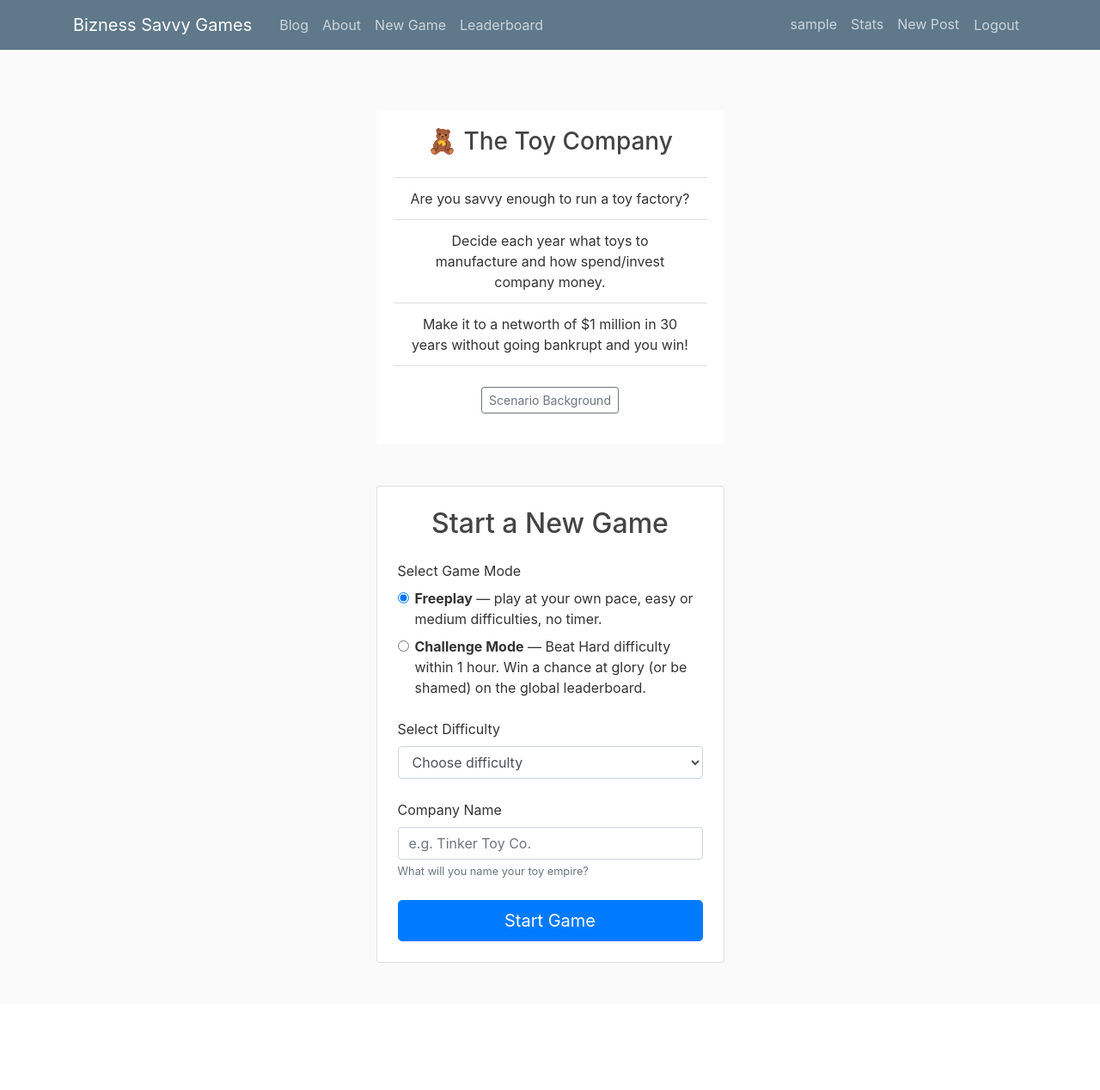
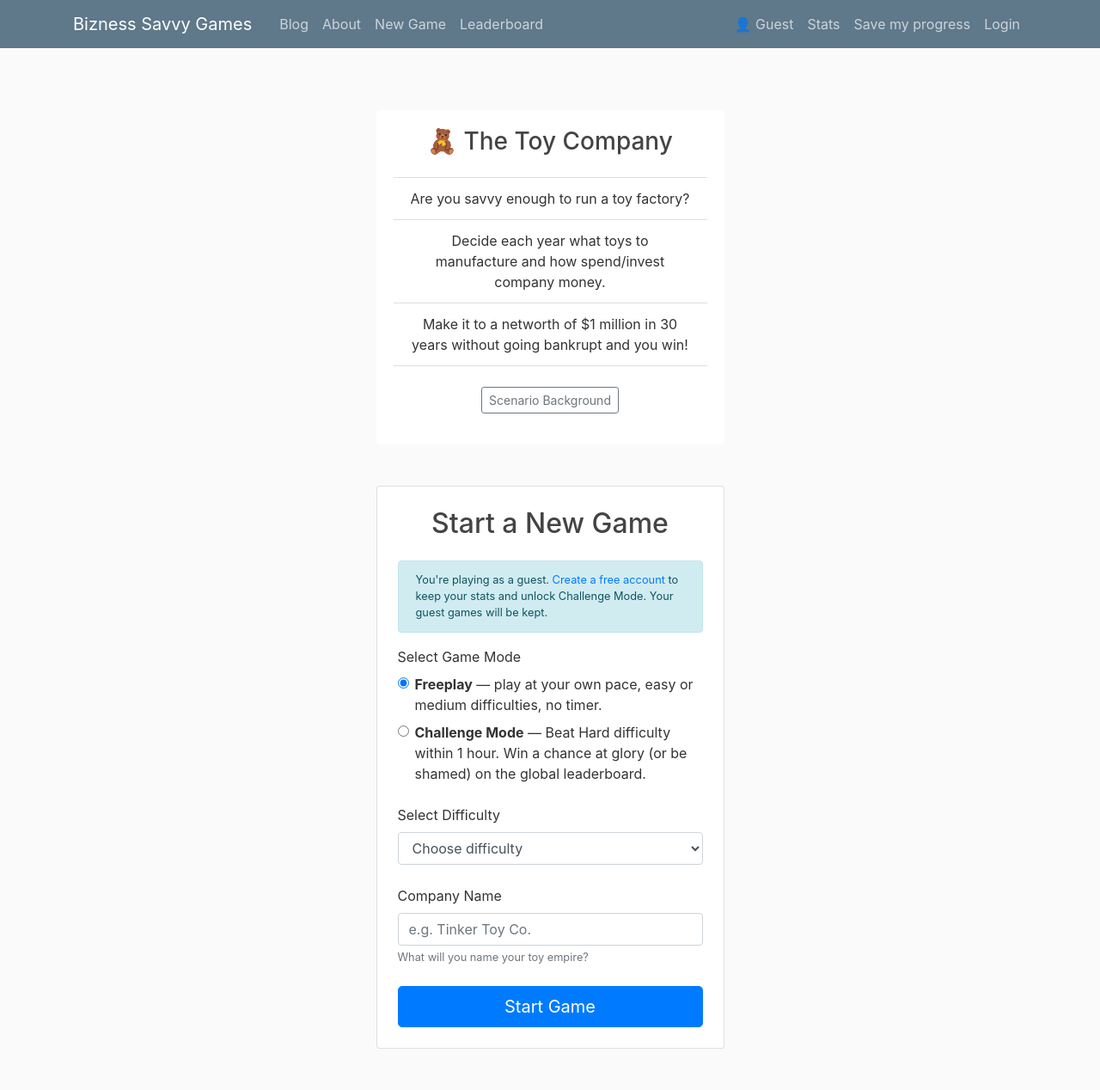
Before and after one commit to JasonKeyser/The-Toy-Company, a Django app: page /game/game_begin in a window 1280 px wide. Shown: the whole page at 86% size. Before the commit the page ends 1120 px from the top, so only its background shows below. Run offline with Django 5.2, Linux system fonts and the light colour scheme; a user stored in the database is signed in; tables that the repository leaves empty hold one stand-in row (values such as "Sample post"); some libraries are stand-ins or nearby versions.

Commit message:
removed need to login in order to play

```diff
--- a/game/templates/game/base.html
+++ b/game/templates/game/base.html
@@ -50,7 +50,12 @@
                     </div>
                     <!-- Navbar Right Side -->
                     <div class="navbar-nav">
-                        {% if user.is_authenticated %}
+                        {% if user.is_authenticated and user.profile.is_guest %}
+                            <span class="nav-item nav-link">👤 Guest</span>
+                            <a class="nav-item nav-link" href="{% url 'game-history' %}">Stats</a>
+                            <a class="nav-item nav-link" href="{% url 'register' %}">Save my progress</a>
+                            <a class="nav-item nav-link" href="{% url 'login' %}">Login</a>
+                        {% elif user.is_authenticated %}
                             <a class="nav-item nav-link" href="{% url 'profile' %}">{{ user.username }}</a>
                             <a class="nav-item nav-link" href="{% url 'game-history' %}">Stats</a>
                             <a class="nav-item nav-link" href="{% url 'post-create' %}">New Post</a>
--- a/game/templates/game/game_begin.html
+++ b/game/templates/game/game_begin.html
@@ -62,8 +62,16 @@
       <div class="card shadow p-4">
         <h2 class="card-title text-center mb-4">Start a New Game</h2>
 
-        <form method="post" action="{% url 'game-begin' %}">
+        {% if is_guest %}
+          <div class="alert alert-info small">
+            You're playing as a guest. <a href="{% url 'register' %}?next={% url 'game-begin' %}">Create a free account</a>
+            to keep your stats and unlock Challenge Mode. Your guest games will be kept.
+          </div>
+        {% endif %}
+        <form method="post" action="{% url 'game-begin' %}" id="start-game-form">
           {% csrf_token %}
+
+          <input type="hidden" name="play_as_guest" id="play_as_guest" value="0">
 
           <!-- Game Mode Selection -->
           <div class="form-group mb-4">
@@ -136,6 +144,57 @@
         })();
       </script>
 
+      {% if not user.is_authenticated %}
+      <!-- Account prompt for visitors who aren't logged in -->
+      <div class="modal fade" id="accountModal" tabindex="-1" role="dialog" aria-labelledby="accountModalTitle" aria-hidden="true">
+        <div class="modal-dialog modal-dialog-centered" role="document">
+          <div class="modal-content">
+            <div class="modal-header">
+              <h5 class="modal-title" id="accountModalTitle"></h5>
+              <button type="button" class="close" data-dismiss="modal" aria-label="Close">
+                <span aria-hidden="true">&times;</span>
+              </button>
+            </div>
+            <div class="modal-body" id="accountModalBody"></div>
+            <div class="modal-footer d-block">
+              <a class="btn btn-primary btn-block" href="{% url 'register' %}?next={% url 'game-begin' %}">Create a free account</a>
+              <a class="btn btn-outline-secondary btn-block ml-0" href="{% url 'login' %}?next={% url 'game-begin' %}">I already have an account</a>
+              <button type="button" class="btn btn-link btn-block ml-0" id="playAsGuestBtn">Play without an account</button>
+            </div>
+          </div>
+        </div>
+      </div>
+      <script>
+        document.addEventListener('DOMContentLoaded', function () {
+          const form = document.getElementById('start-game-form');
+          const guestField = document.getElementById('play_as_guest');
+          const guestBtn = document.getElementById('playAsGuestBtn');
+          const title = document.getElementById('accountModalTitle');
+          const body = document.getElementById('accountModalBody');
+          form.addEventListener('submit', function (e) {
+            if (guestField.value === '1') return;          // already chose "play without an account"
+            e.preventDefault();
+            const isChallenge = document.getElementById('mode-challenge').checked;
+            if (isChallenge) {
+              title.textContent = 'Challenge Mode needs an account';
+              body.textContent = 'Challenge runs go on the global leaderboard, so you need a free account to play. It only takes a few seconds.';
+              guestBtn.hidden = true;
+            } else {
+              title.textContent = 'Want to keep your stats?';
+              body.textContent = 'Create a free account to save your games, wins and stats. Or jump straight in without one.';
+              guestBtn.hidden = false;
+            }
+            $('#accountModal').modal('show');
+          });
+          guestBtn.addEventListener('click', function () {
+            guestField.value = '1';
+            form.submit();
+          });
+        });
+      </script>
+      {% endif %}
+
+
     </div>
   </div>
 </div>
--- a/game/views.py
+++ b/game/views.py
@@ -13,6 +13,9 @@ from django.views.generic import (
     UpdateView,
     DeleteView)
 from django.contrib.auth.decorators import login_required
+from django.contrib import messages
+from django.urls import reverse
+from users.guest import is_guest_user, create_guest_user
 
 class PostListView(ListView):
     model = Post
@@ -127,12 +130,29 @@ def _start_new_playthrough(user, difficulty_obj, company_name, mode, challenge_r
     Game.objects.create(player=player, toy_basket=toy_basket)
     return player
 
-@login_required
+
 def game_begin(request):
     user = request.user
+    is_guest = is_guest_user(user)
+    signup_url = f"{reverse('register')}?next={reverse('game-begin')}"
+
     if request.method == "POST":
         mode = request.POST.get("mode", "freeplay")
         company_name = request.POST.get("factory_name")
+
+        # Challenge Mode is on the global leaderboard, so it needs a real account
+        if mode == "challenge" and (not user.is_authenticated or is_guest):
+            if is_guest:
+                messages.info(request, "Create a free account to play Challenge Mode. Your guest games will be kept.")
+            else:
+                messages.info(request, "Create a free account (or log in) to play Challenge Mode.")
+            return redirect(signup_url)
+
+        # Freeplay without an account: the page's pop-up sends play_as_guest=1
+        if not user.is_authenticated:
+            if request.POST.get("play_as_guest") != "1":
+                return redirect(signup_url)
+            user = create_guest_user(request)
 
         if mode == "challenge":
             difficulty_obj = Difficulty.objects.get(name="hard")
@@ -150,7 +170,7 @@ def game_begin(request):
 
         return redirect("game-production")
 
-    return render(request, "game/game_begin.html")
+    return render(request, "game/game_begin.html", {'is_guest': is_guest})
 
 
 @login_required
@@ -279,7 +299,7 @@ def game(request):
         {'element': '#toy-table', 'popover': {'title': 'Production Planning',
                                               'description': 'Decide how many toys of each type you will produce this turn. You will be limited by your factory space and your cash.'}},
         {'element': '#demand-distros', 'popover': {'title': 'Demand Distributions',
-                                                   'description': 'After you hit submit, dice will roll to determine how many of each toy is sold according to their demand distributions.'}},
+                                                   'description': "After you submit, dice will roll to determine how many of each toy is sold according to their demand distributions. Styles in children's toys move quickly, as a result - no inventory is kept for unsold toys."}},
         {'element': '#investment-header', 'popover': {'title': 'Investments',
                                                       'description': 'You can also invest money back into your business: expand factory space, purchase equipment, advertise, or research & development.'}},
     ]
@@ -392,7 +412,6 @@ def game(request):
 
                 total_proposed_spend = cogs + opex + capex
                 if total_proposed_spend > (player.cash + borrowed_amount):
-                    print('right here')
                     toyformset._non_form_errors = toyformset.error_class([
                         f"Insufficent Funds! Total planned expenditure is ${round(total_proposed_spend, 0)}, but you only have ${round(player.cash + borrowed_amount,0)}."
                     ])
@@ -603,7 +622,7 @@ def turn_summary(request):
     else:
         return render(request, "game/game_over.html", {"player": player, "run": player.challenge_run})
 
-
+@login_required
 def game_history(request):
     user = request.user
     players = Player.objects.filter(user=user).exclude(status="still_playing").order_by("-created_date")
@@ -638,7 +657,7 @@ def game_leaderboard(request):
     if timeframe_form.is_valid() and timeframe_form.cleaned_data.get('days'):
         selected_days = timeframe_form.cleaned_data['days']
 
-    users = User.objects.filter(is_active=True).annotate( total_wins = Count( 'player', filter=Q(player__status="won") & Q(player__mode="challenge") &  Q(player__created_date__gte=datetime.now(timezone.utc) - timedelta( days= int(selected_days) ) ) ) ).order_by("-total_wins")
+    users = User.objects.filter(is_active=True).exclude(profile__is_guest=True).annotate( total_wins = Count( 'player', filter=Q(player__status="won") & Q(player__mode="challenge") &  Q(player__created_date__gte=datetime.now(timezone.utc) - timedelta( days= int(selected_days) ) ) ) ).order_by("-total_wins")
     users = users.filter( total_wins__gt=0 )
 
 
--- /dev/null
+++ b/users/guest.py
@@ -0,0 +1,33 @@
+"""Guest accounts: let people play Freeplay without signing up.
+
+A guest is a normal Django User with an unusable password and profile.is_guest = True.
+Every game view keeps working because the guest is logged in like anyone else.
+If the guest registers later, register() upgrades this same User, so their games are kept.
+"""
+import secrets
+
+from django.contrib.auth import login
+from django.contrib.auth.models import User
+
+
+def is_guest_user(user):
+    if not user.is_authenticated:
+        return False
+    profile = getattr(user, "profile", None)
+    return bool(profile and profile.is_guest)
+
+
+def create_guest_user(request):
+    """Create a throwaway account, log it in for this browser, and return it."""
+    username = f"guest-{secrets.token_hex(4)}"
+    while User.objects.filter(username=username).exists():
+        username = f"guest-{secrets.token_hex(4)}"
+
+    user = User(username=username)
+    user.set_unusable_password()
+    user.save()                    # users/signals.py creates the Profile here
+    user.profile.is_guest = True
+    user.profile.save()
+
+    login(request, user, backend="django.contrib.auth.backends.ModelBackend")
+    return user
--- a/users/models.py
+++ b/users/models.py
@@ -6,6 +6,7 @@ class Profile(models.Model):
     user = models.OneToOneField(User, on_delete=models.CASCADE)
     profile_picture = models.ImageField(default='default.jpg', upload_to='profile_pics')
     has_seen_tutorial = models.BooleanField(default=False)
+    is_guest = models.BooleanField(default=False)
 
     def __str__(self):
         return f'{self.user.username} Profile'
--- a/users/templates/users/register.html
+++ b/users/templates/users/register.html
@@ -5,8 +5,12 @@
     <div class="content-section">
         <form method="POST">
             {% csrf_token %}
+            <input type="hidden" name="next" value="{{ next }}">
             <fieldset class="form-group">
                 <legend class="border-bottom mb-4">Join Today</legend>
+                {% if is_guest %}
+                    <p class="text-muted">The games you played as a guest will be saved to your new account.</p>
+                {% endif %}
                 {{ form|crispy }}
             </fieldset>
             <div class="form-group">
@@ -15,7 +19,7 @@
         </form>
         <div class="border-top pt-3">
             <small class="text-muted">
-                Already Have an Account? <a class ="ml-2", href="{% url 'login' %}">Sign In</a>
+                Already Have an Account? <a class="ml-2" href="{% url 'login' %}{% if next %}?next={{ next|urlencode }}{% endif %}">Sign In</a>
             </small>
         </div>
     </div>
```
Also changed, not shown: users/management/commands/delete_old_guests.py (added, +32 -0 lines), users/views.py (+29 -5 lines), users/management/__init__.py (added), users/management/commands/__init__.py (added).
